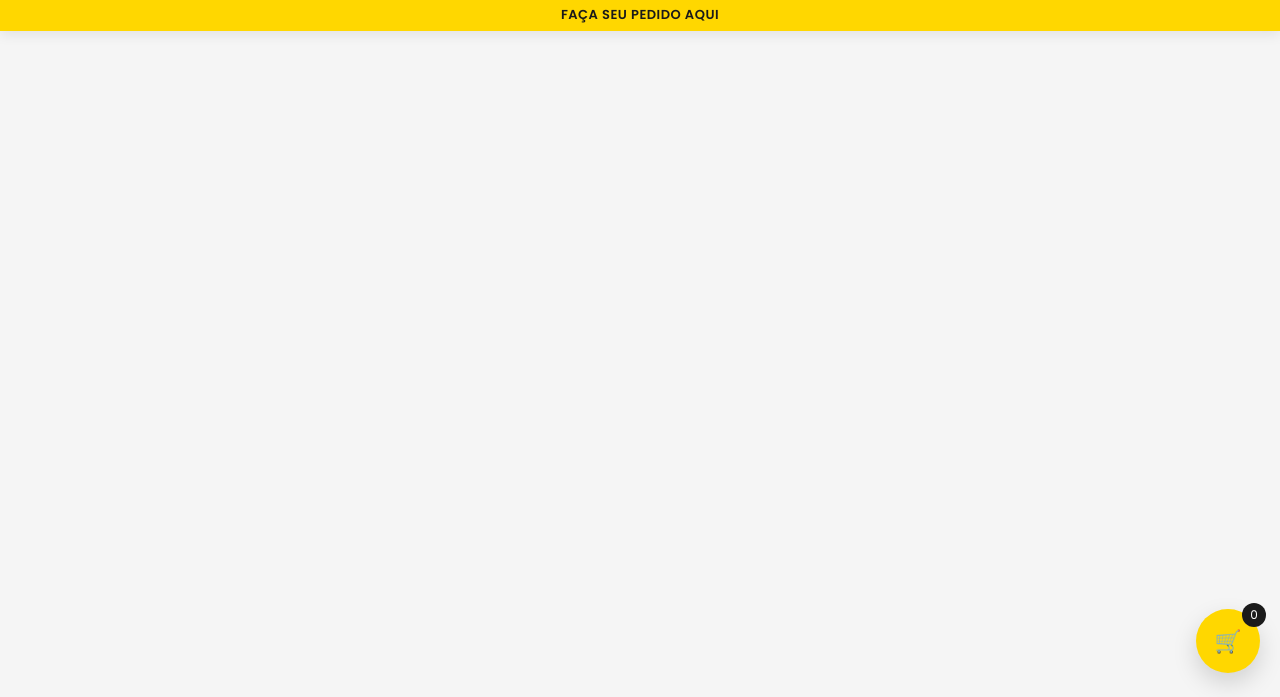
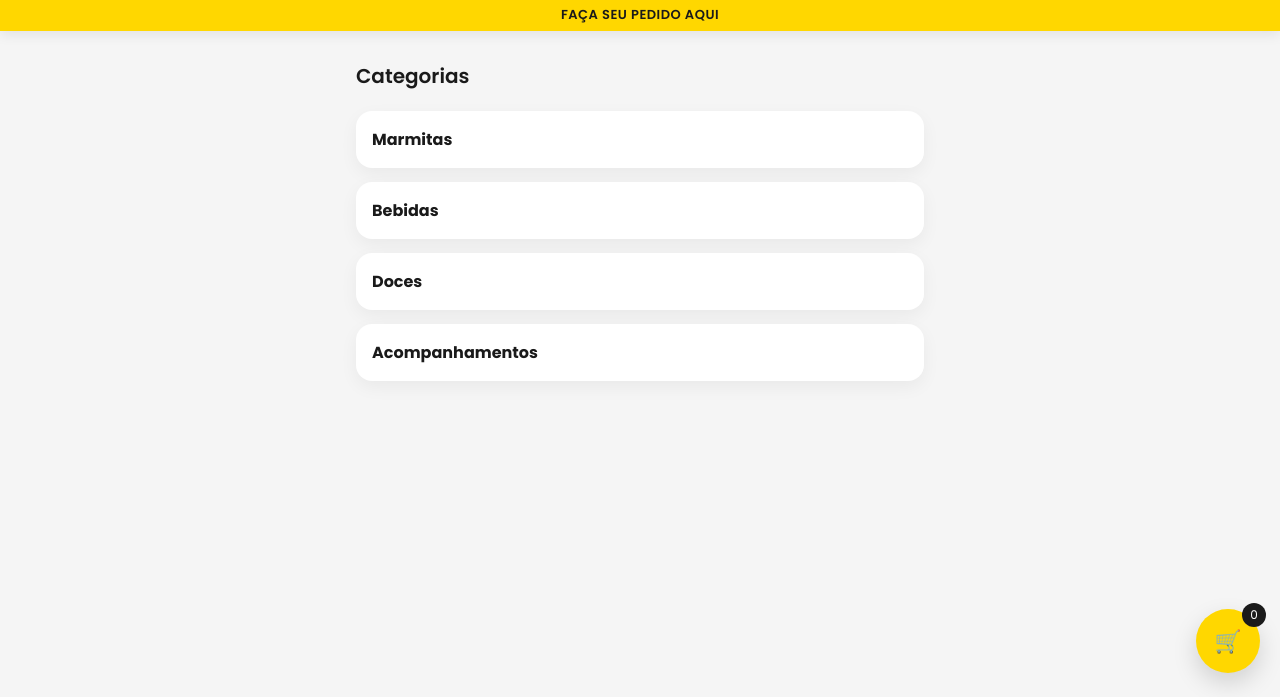
Before and after one commit to maisumekaio10-ship-it/marmitaria-paulina, a plain HTML site: page index.html in a window 1280 px wide. Shown: the part 103-800 px from the top of the page. Drawn offline with Linux system fonts and the light colour scheme.

Commit message:
Update index.html

```diff
--- a/index.html
+++ b/index.html
@@ -209,7 +209,7 @@ window.addEventListener("popstate",function(){if(viewStack.length>1){viewStack.p
 
 const produtos={
 Marmitas:[
-{name:"Marmita Parmegiana Frango",price:22,descricao:"Frango Grelhado a Parmegiana, Arroz, Feijão",img:"marmita-parmegiana-frango.jpg""},
+{name:"Marmita Parmegiana Frango",price:22,descricao:"Frango Grelhado a Parmegiana, Arroz, Feijão",img:"marmita-parmegiana-frango.jpg"},
 {name:"Marmita Strogonoff De Carne",price:22,descricao:"Carne, Batata Palha, Arroz, Feijão, Farofa",img:"https://source.unsplash.com/300x300/?beef,rice"},
 {name:"Marmita Lombo Suino Acebolado",price:22,descricao:"Lombo Acebolado, Arroz, Feijão",img:"https://source.unsplash.com/300x300/?feijoada"},
 {name:"Marmita Bife Acebolado",price:22,descricao:"Bife Acebolado, Arroz, Feijão, Batata",img:"https://source.unsplash.com/300x300/?stroganoff"},
```
